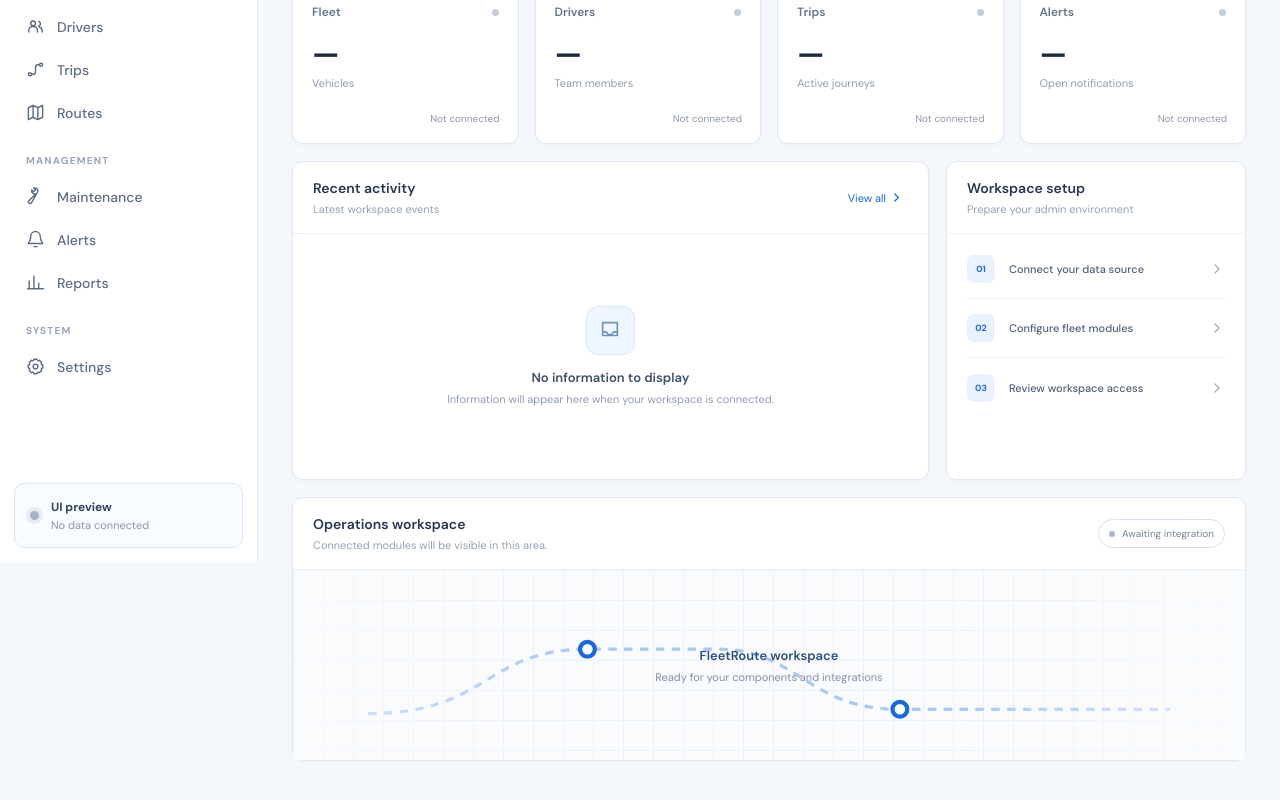
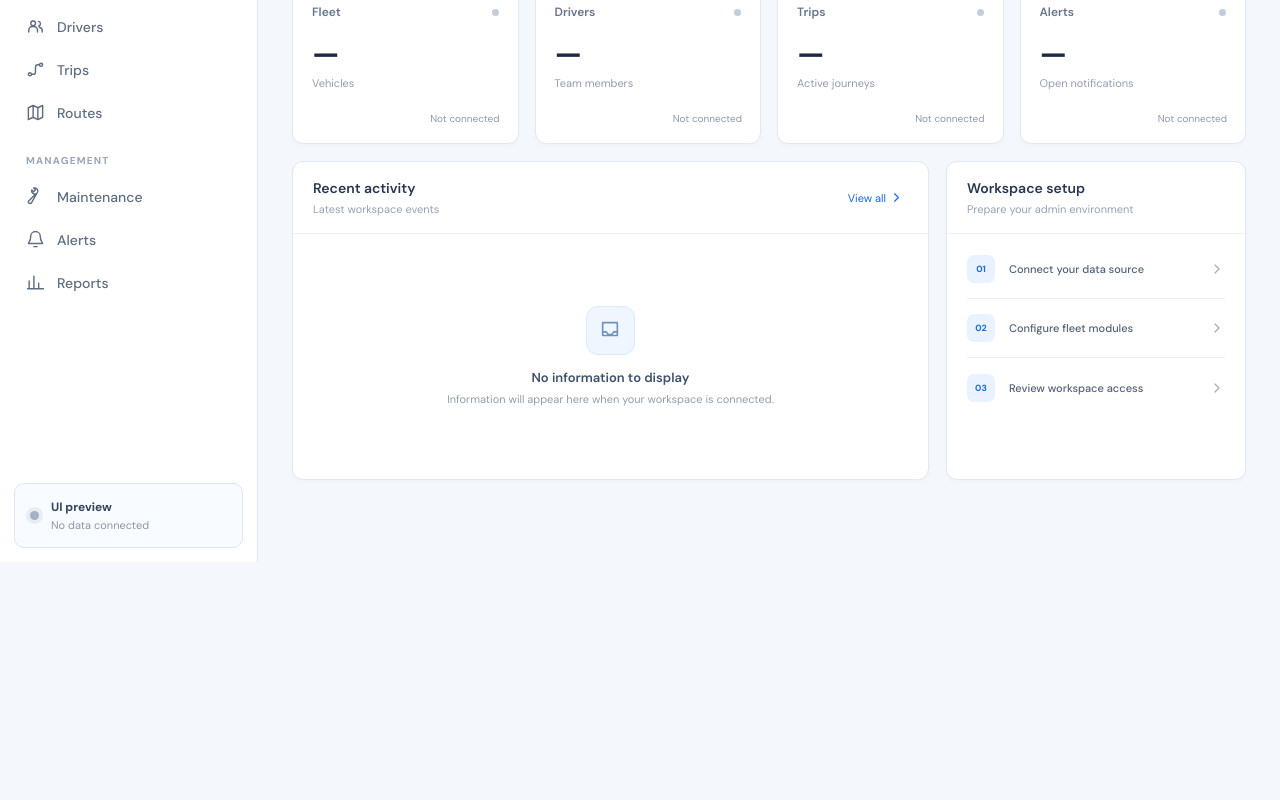
Before and after one commit to rbcimportandexport/FleetRoute, a React (Vite) app in the folder client/: page / in a window 1280 px wide. Shown: the part 238-1038 px from the top of the page. After the commit the page ends 800 px from the top, so only its background shows below. Built offline with nearby package versions, Linux system fonts and the light colour scheme; the HTML template or start-up script is replaced by a standard one.

Commit message:
Remove workspace panel and settings navigation

```diff
--- a/client/src/App.jsx
+++ b/client/src/App.jsx
@@ -9,7 +9,6 @@ const modules = [
   { id: 'maintenance', label: 'Maintenance', icon: 'tool', group: 'Management' },
   { id: 'alerts', label: 'Alerts', icon: 'bell', group: 'Management' },
   { id: 'reports', label: 'Reports', icon: 'chart', group: 'Management' },
-  { id: 'settings', label: 'Settings', icon: 'settings', group: 'System' },
 ];
 
 const moduleCopy = {
@@ -20,7 +19,6 @@ const moduleCopy = {
   maintenance: ['Maintenance', 'Service management', 'Maintenance schedules and service records will appear here after integration.'],
   alerts: ['Alerts', 'Operations alerts', 'Fleet alerts and notification rules will appear here after integration.'],
   reports: ['Reports', 'Performance reporting', 'Operational reports and export tools will appear here after integration.'],
-  settings: ['Settings', 'Workspace settings', 'Organization, access, and application settings will appear here after integration.'],
 };
 
 function Icon({ name, size = 19 }) {
@@ -33,7 +31,6 @@ function Icon({ name, size = 19 }) {
     tool: <><path d="M14.7 6.3a4 4 0 0 0-5-5L12 3.6 9.6 6 7.3 3.7a4 4 0 0 0 5 5l-8.6 8.6a2.1 2.1 0 0 0 3 3z"/></>,
     bell: <><path d="M18 8a6 6 0 0 0-12 0c0 7-3 7-3 9h18c0-2-3-2-3-9M10 21h4"/></>,
     chart: <><path d="M4 20V10M10 20V4M16 20v-7M22 20H2"/></>,
-    settings: <><circle cx="12" cy="12" r="3"/><path d="M19.4 15a1.7 1.7 0 0 0 .3 1.9l.1.1-2.8 2.8-.1-.1a1.7 1.7 0 0 0-1.9-.3 1.7 1.7 0 0 0-1 1.6v.2h-4V21a1.7 1.7 0 0 0-1-1.6 1.7 1.7 0 0 0-1.9.3l-.1.1L4.2 17l.1-.1a1.7 1.7 0 0 0 .3-1.9A1.7 1.7 0 0 0 3 14H2.8v-4H3a1.7 1.7 0 0 0 1.6-1 1.7 1.7 0 0 0-.3-1.9L4.2 7 7 4.2l.1.1A1.7 1.7 0 0 0 9 4.6 1.7 1.7 0 0 0 10 3V2.8h4V3a1.7 1.7 0 0 0 1 1.6 1.7 1.7 0 0 0 1.9-.3l.1-.1L19.8 7l-.1.1a1.7 1.7 0 0 0-.3 1.9 1.7 1.7 0 0 0 1.6 1h.2v4H21a1.7 1.7 0 0 0-1.6 1Z"/></>,
     search: <><circle cx="11" cy="11" r="7"/><path d="m20 20-4-4"/></>,
     menu: <><path d="M4 7h16M4 12h16M4 17h16"/></>,
     close: <><path d="m6 6 12 12M18 6 6 18"/></>,
@@ -117,19 +114,6 @@ function Overview() {
         </article>
       </section>
 
-      <section className="panel module-status">
-        <div className="panel-heading">
-          <div><h2>Operations workspace</h2><p>Connected modules will be visible in this area.</p></div>
-          <span className="outline-status"><span /> Awaiting integration</span>
-        </div>
-        <div className="workspace-canvas">
-          <svg viewBox="0 0 720 180" aria-hidden="true">
-            <path d="M-20 136C95 136 90 75 188 75h124c75 0 84 57 171 57h257" />
-            <circle cx="188" cy="75" r="7"/><circle cx="484" cy="132" r="7"/>
-          </svg>
-          <div><span>FleetRoute workspace</span><p>Ready for your components and integrations</p></div>
-        </div>
-      </section>
     </>
   );
 }
--- a/client/src/index.css
+++ b/client/src/index.css
@@ -98,17 +98,6 @@ button { color: inherit; }
 .setup-item p { margin: 0; color: #536177; font-size: 11px; font-weight: 500; }
 .setup-item .icon { color: #a3adbc; }
 
-.module-status { margin-top: 17px; }
-.outline-status { padding: 7px 10px; display: flex; align-items: center; gap: 7px; border: 1px solid #d8e2ef; border-radius: 20px; color: #77859a; font-size: 10px; }
-.outline-status > span { width: 6px; height: 6px; border-radius: 50%; background: #aeb9c8; }
-.workspace-canvas { height: 190px; position: relative; overflow: hidden; background: linear-gradient(#edf2f8 1px, transparent 1px), linear-gradient(90deg, #edf2f8 1px, transparent 1px), #f9fbfd; background-size: 30px 30px; }
-.workspace-canvas::after { content: ''; position: absolute; inset: 0; background: linear-gradient(90deg, rgba(249,251,253,.6), transparent 30%, transparent 70%, rgba(249,251,253,.7)); }
-.workspace-canvas svg { position: absolute; inset: 0; width: 100%; height: 100%; fill: #fff; stroke: #a9c8f4; stroke-width: 3; }
-.workspace-canvas path { fill: none; stroke-dasharray: 8 7; }
-.workspace-canvas circle { stroke: var(--blue); stroke-width: 4; }
-.workspace-canvas > div { position: absolute; z-index: 2; inset: 0; display: flex; flex-direction: column; align-items: center; justify-content: center; }
-.workspace-canvas > div span { color: #2d4f7f; font-size: 13px; font-weight: 600; }
-.workspace-canvas > div p { margin: 6px 0 0; color: #8291a5; font-size: 11px; }
 
 .module-toolbar { min-height: 62px; margin-bottom: 15px; padding: 10px; display: flex; align-items: center; gap: 9px; background: #fff; border: 1px solid var(--line); border-radius: 10px; }
 .toolbar-search { height: 39px; min-width: 260px; margin-right: auto; padding: 0 11px; display: flex; align-items: center; gap: 9px; color: #9aa6b7; background: #f7f9fc; border: 1px solid #edf0f5; border-radius: 7px; font-size: 12px; }
@@ -146,8 +135,6 @@ button { color: inherit; }
   .summary-grid { grid-template-columns: 1fr; }
   .summary-card { min-height: 145px; }
   .panel-heading { align-items: flex-start; }
-  .outline-status { display: none; }
-  .workspace-canvas > div p { max-width: 250px; text-align: center; }
   .module-toolbar { flex-wrap: wrap; }
   .toolbar-search { width: 100%; min-width: 0; }
   .module-toolbar button { flex: 1; }
```
